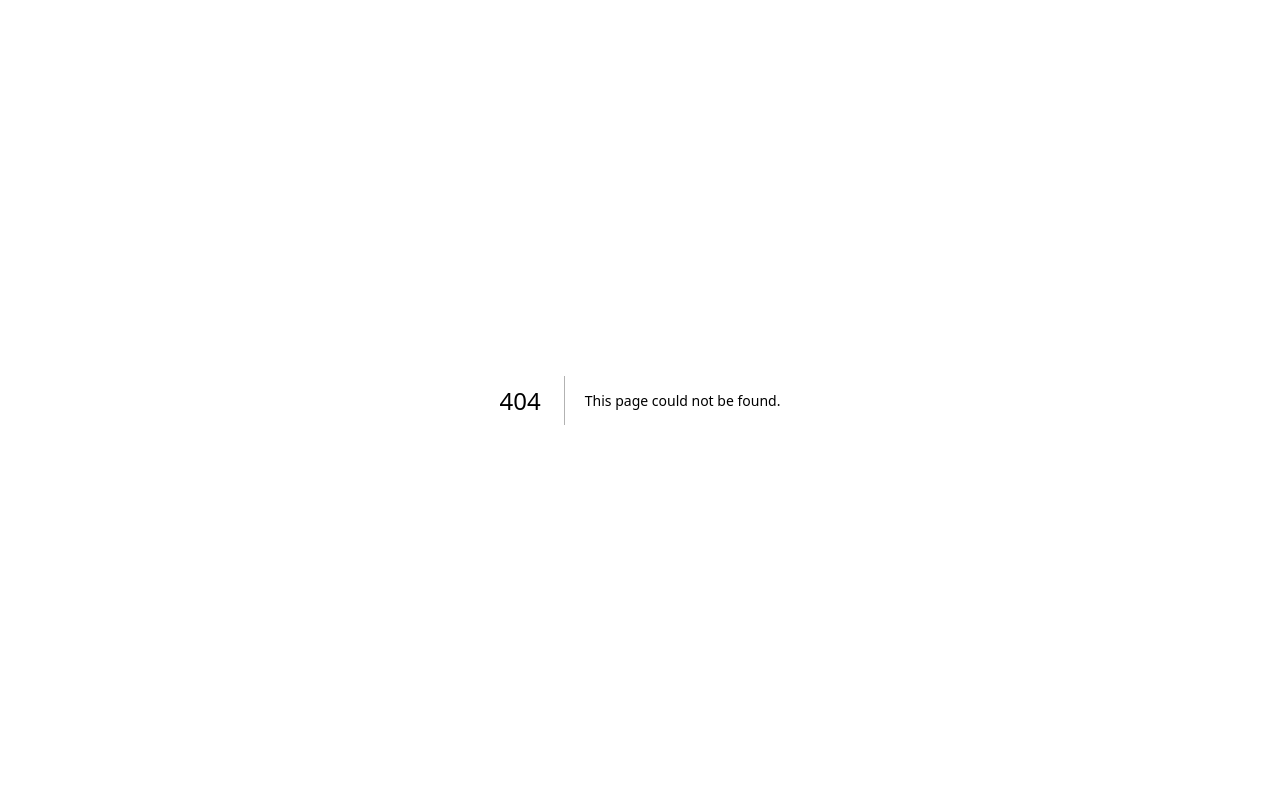
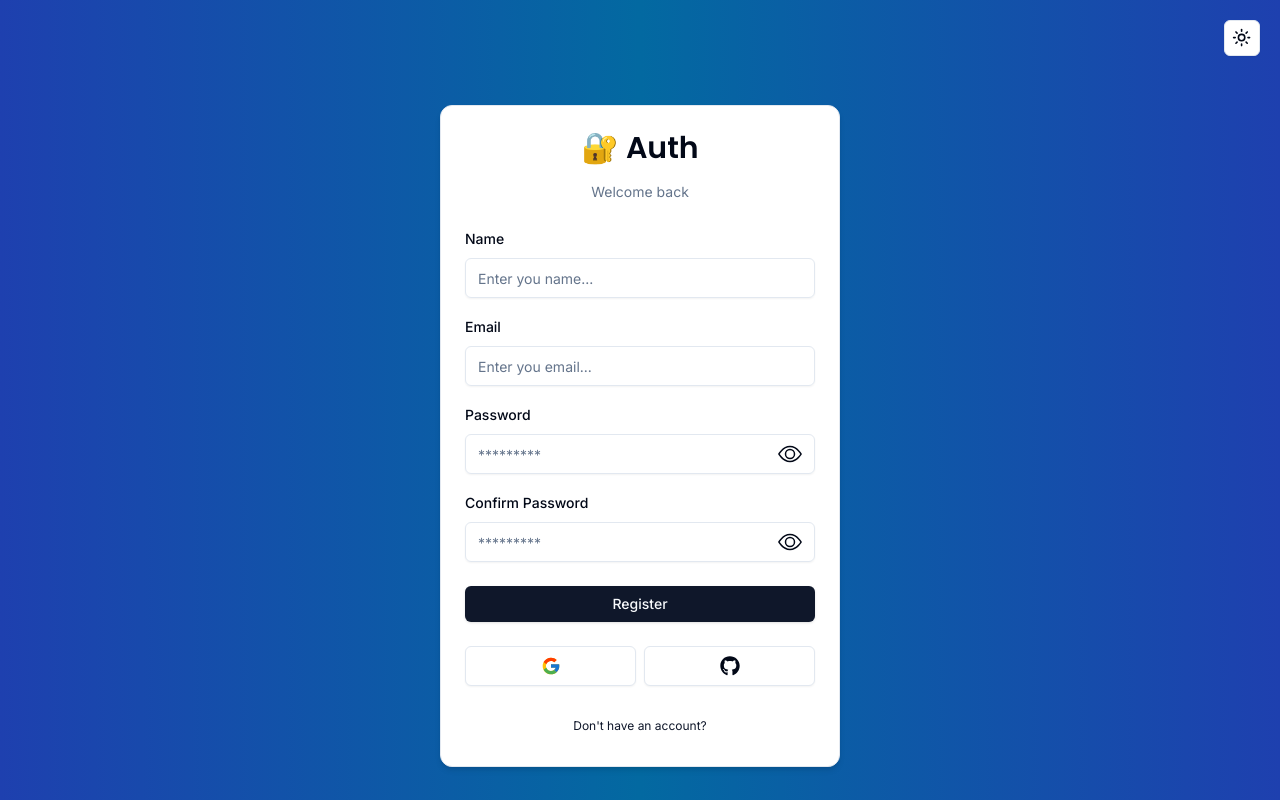
Before and after one commit to sdy2000/next-auth-v5, a Next.js app: page /auth/register in a window 1280 px wide. Before the commit this address had no page. Built offline with nearby package versions, Linux system fonts and the light colour scheme.

Commit message:
Create register-form and register action

```diff
--- /dev/null
+++ b/src/actions/register.ts
@@ -0,0 +1,12 @@
+"use server";
+
+import { RegisterSchema } from "@/schemas";
+import * as z from "zod";
+
+export const register = async (values: z.infer<typeof RegisterSchema>) => {
+  const validateFields = RegisterSchema.safeParse(values); // sever validate for more security
+
+  if (!validateFields.success) return { error: "Invalid fields!" };
+
+  return { success: "Email sent!" };
+};
--- /dev/null
+++ b/src/app/auth/register/page.tsx
@@ -0,0 +1,6 @@
+import { RegisterForm } from "@/components/auth";
+
+const RegisterPage = () => {
+  return <RegisterForm />;
+};
+export default RegisterPage;
--- a/src/components/auth/index.ts
+++ b/src/components/auth/index.ts
@@ -1,4 +1,5 @@
 export * from "./login-form";
+export * from "./register-form";
 
 export * from "./login-button";
 export * from "./back-button";
--- /dev/null
+++ b/src/components/auth/register-form.tsx
@@ -0,0 +1,156 @@
+"use client";
+
+import * as z from "zod";
+
+import { useState, useTransition } from "react";
+import { useForm } from "react-hook-form";
+import { zodResolver } from "@hookform/resolvers/zod";
+import { RegisterSchema } from "@/schemas";
+
+import { Button } from "@/components/ui/button";
+import { Input } from "@/components/ui/input";
+import {
+  Form,
+  FormControl,
+  FormField,
+  FormItem,
+  FormLabel,
+  FormMessage,
+} from "@/components/ui/form";
+
+import { register } from "@/actions/register";
+
+import { CardWrapper } from ".";
+import { FormError, FormSuccess } from "@/components";
+
+export const RegisterForm = () => {
+  const [isPending, startTransition] = useTransition();
+  const [error, setError] = useState<string | undefined>("");
+  const [success, setSuccess] = useState<string | undefined>("");
+
+  // Create Form type and default Values
+  const form = useForm<z.infer<typeof RegisterSchema>>({
+    resolver: zodResolver(RegisterSchema),
+    defaultValues: {
+      name: "",
+      email: "",
+      password: "",
+      confirmPassword: "",
+    },
+  });
+
+  // Form onSubmit
+  const onSubmit = (values: z.infer<typeof RegisterSchema>) => {
+    setError("");
+    setSuccess("");
+
+    startTransition(() => {
+      register(values)
+        .then((result) => {
+          setError(result?.error);
+          setSuccess(result?.success);
+        })
+        .catch((err) => {
+          console.log(err);
+        });
+    });
+  };
+
+  return (
+    <CardWrapper
+      headerLabel="Welcome back"
+      backButtonLabel="Don't have an account?"
+      backButtonHref="/auth/register"
+      showSocial
+    >
+      <Form {...form}>
+        <form className="space-y-6" onSubmit={form.handleSubmit(onSubmit)}>
+          <div className="space-y-4">
+            <FormField
+              control={form.control}
+              name="name"
+              render={({ field }) => (
+                <FormItem>
+                  <FormLabel>Name</FormLabel>
+                  <FormControl>
+                    <Input
+                      {...field}
+                      disabled={isPending}
+                      placeholder="Enter you name..."
+                      type="text"
+                    />
+                  </FormControl>
+                  <FormMessage />
+                </FormItem>
+              )}
+            />
+
+            <FormField
+              control={form.control}
+              name="email"
+              render={({ field }) => (
+                <FormItem>
+                  <FormLabel>Email</FormLabel>
+                  <FormControl>
+                    <Input
+                      {...field}
+                      disabled={isPending}
+                      placeholder="Enter you email..."
+                      type="email"
+                    />
+                  </FormControl>
+                  <FormMessage />
+                </FormItem>
+              )}
+            />
+
+            <FormField
+              control={form.control}
+              name="password"
+              render={({ field }) => (
+                <FormItem>
+                  <FormLabel>Password</FormLabel>
+                  <FormControl>
+                    <Input
+                      {...field}
+                      disabled={isPending}
+                      placeholder="*********"
+                      type="password"
+                      hasIcon={true}
+                    />
+                  </FormControl>
+                  <FormMessage />
+                </FormItem>
+              )}
+            />
+
+            <FormField
+              control={form.control}
+              name="confirmPassword"
+              render={({ field }) => (
+                <FormItem>
+                  <FormLabel>Confirm Password</FormLabel>
+                  <FormControl>
+                    <Input
+                      {...field}
+                      disabled={isPending}
+                      placeholder="*********"
+                      type="password"
+                      hasIcon={true}
+                    />
+                  </FormControl>
+                  <FormMessage />
+                </FormItem>
+              )}
+            />
+          </div>
+          <FormError message={error} />
+          <FormSuccess message={success} />
+          <Button disabled={isPending} type="submit" className="w-full">
+            Register
+          </Button>
+        </form>
+      </Form>
+    </CardWrapper>
+  );
+};
--- a/src/schemas/index.ts
+++ b/src/schemas/index.ts
@@ -8,3 +8,21 @@ export const LoginSchema = z.object({
     message: "Password is required!",
   }),
 });
+
+export const RegisterSchema = z
+  .object({
+    name: z.string().min(3, {
+      message: "Minimum 3 characters required!",
+    }),
+    email: z.string().min(1, { message: "Email is required" }).email({
+      message: "Email is required!",
+    }),
+    password: z.string().min(6, {
+      message: "Minimum 6 characters required!",
+    }),
+    confirmPassword: z.string().min(6),
+  })
+  .refine((data) => data.password === data.confirmPassword, {
+    path: ["confirmPassword"],
+    message: "Passwords does not match",
+  });
```
